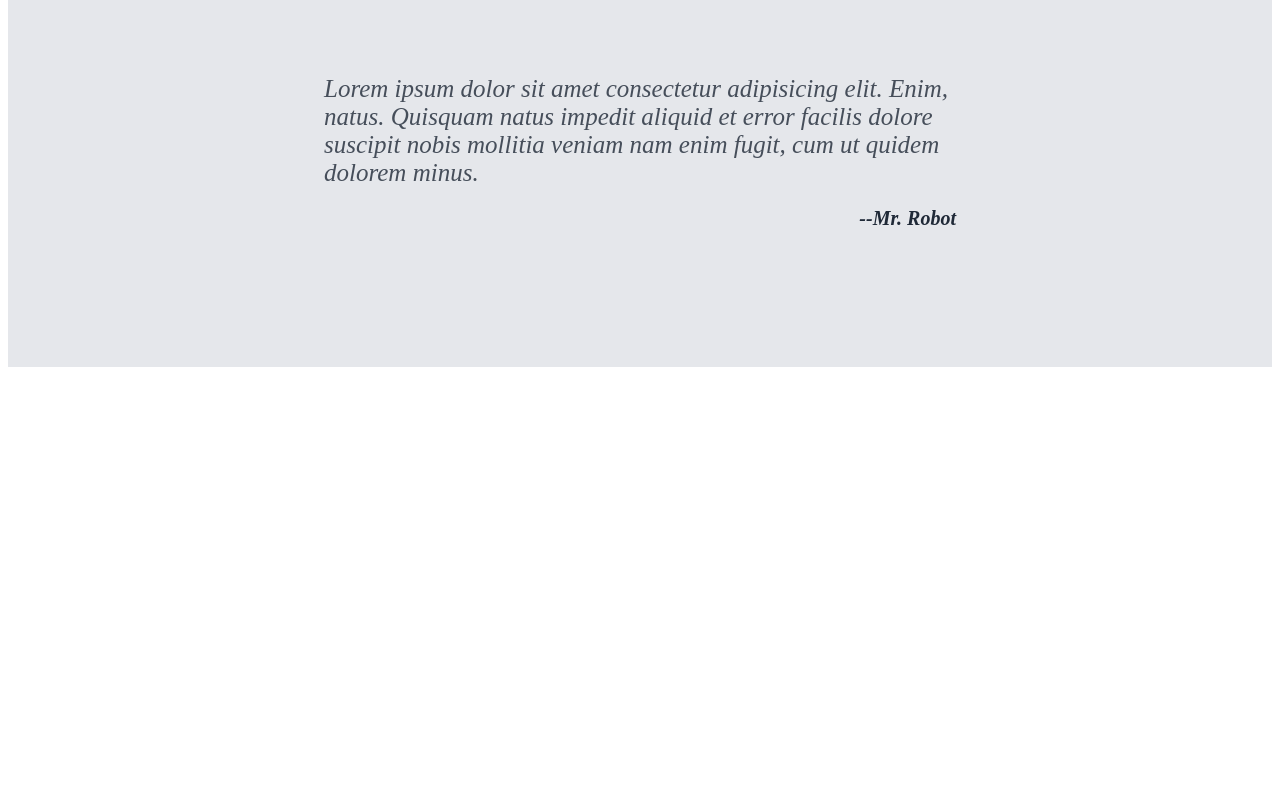
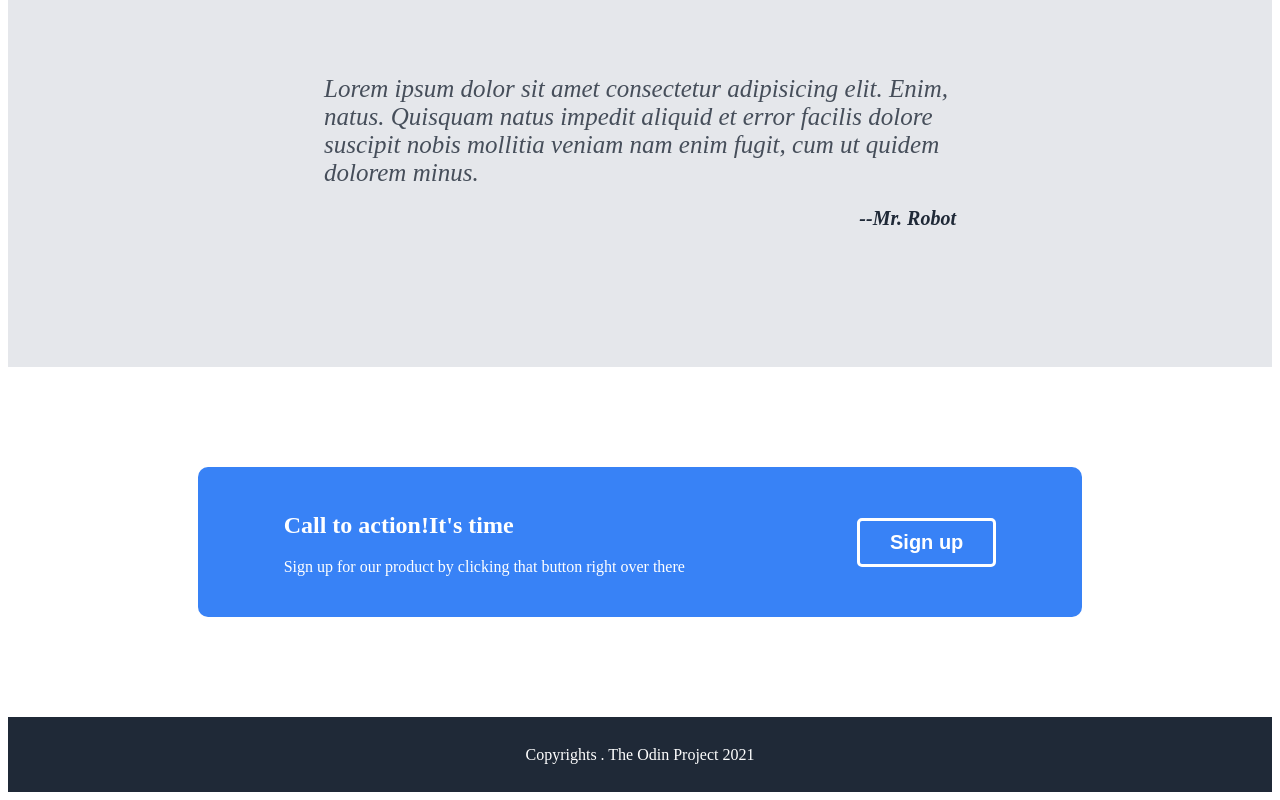
Before and after one commit to Sanat9304/landing-page, a plain HTML site: page index.html in a window 1280 px wide. Shown: the part 1041-1841 px from the top of the page. Before the commit the page ends 1416 px from the top, so only its background shows below. Drawn offline with Linux system fonts and the light colour scheme.

Commit message:
Final Commit

```diff
--- a/index.html
+++ b/index.html
@@ -54,5 +54,17 @@
         <p class="quote">Lorem ipsum dolor sit amet consectetur adipisicing elit. Enim, natus. Quisquam natus impedit aliquid et error facilis dolore suscipit nobis mollitia veniam nam enim fugit, cum ut quidem dolorem minus.</p>
         <h4 class="author">--Mr. Robot</h4>
     </div>
+    <div class="Section4">
+        <div class="text-box">
+            <div class="msg">
+                <h2>Call to action!It's time</h2>
+                <p class="last-para">Sign up for our product by clicking that button right over there </p>
+            </div>
+            <button class="btn2">Sign up</button>
+        </div>
+    </div>
+    <div class="footer">
+        <div class="last-para2">Copyrights . The Odin Project 2021</div>
+    </div>
 </body>
 </html>
--- a/style.css
+++ b/style.css
@@ -103,13 +103,12 @@ nav{
 }
 
 .contents{
-    background-color: #3882f6;
     box-sizing: border-box;
     height: 150px;
     width: 150px;
-    border-radius: 5px;
+    border-radius: 6px;
     padding: 10px;
-    border: 10px #3882f6;
+    border: 5px solid #3882f6;
 }
 .boxes{
     display: flex;
@@ -117,7 +116,6 @@ nav{
     justify-content: space-between;
     gap: 50px;
     margin-top: 50px;
-    border: 3px #3882f6;
 }
 
 .image-text{
@@ -169,3 +167,42 @@ nav{
     text-align: end;
     font-style: italic;
 }
+
+.Section4{
+    height: 350px;
+    width: 100%;
+    display: flex;
+    align-items: center;
+    justify-content: center;
+}
+
+.text-box{
+    background-color: #3882F6;
+    color: white;
+    height: 150px;
+    width: 70%;
+    border-radius: 10px;
+    display: flex;
+    align-items: center;
+    justify-content: space-around;
+}
+
+.btn2{
+    background-color: #3882F6;
+    color: white;
+    font-size: 20px;
+    border-radius:  5px;
+    border: 3px solid white;
+    padding: 10px 30px;
+    font-weight: bold;
+}
+
+.footer{
+    background-color: #1F2937;
+    height: 75px;
+    width: 100%;
+    display: flex;
+    align-items: center;
+    justify-content: center;
+    color: white;
+}
```
